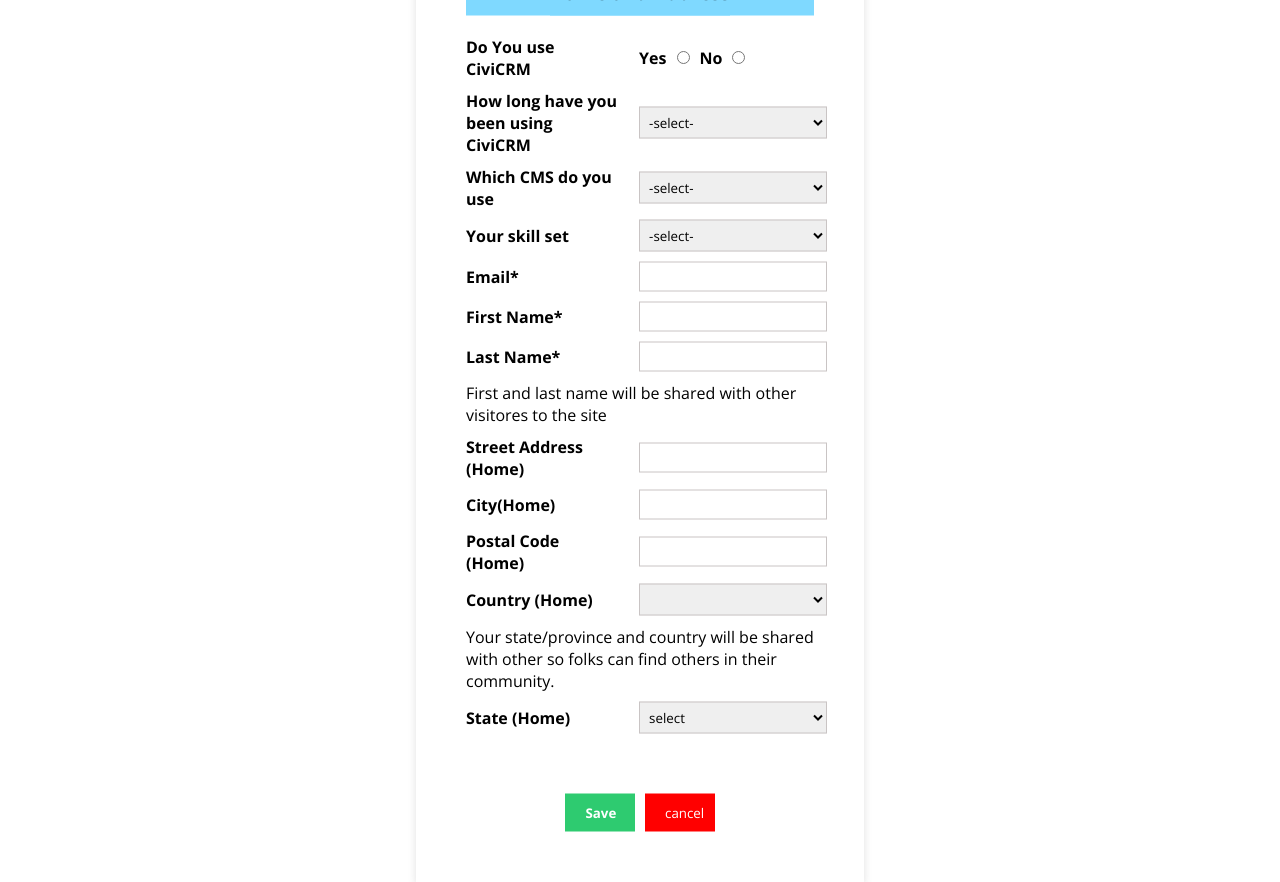
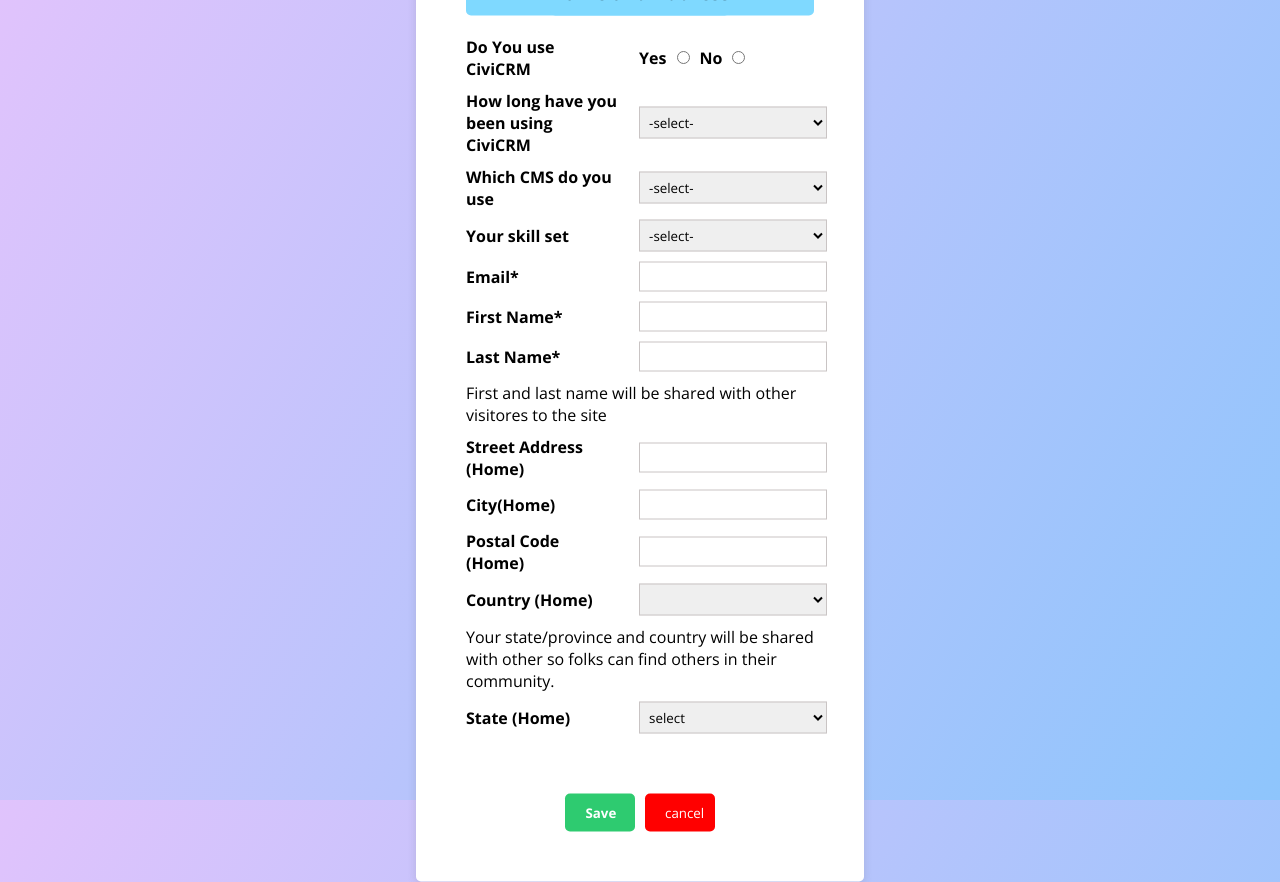
Before and after one commit to hassammd/Html-form, a plain HTML site: page index.html in a window 1280 px wide. Drawn offline with nearby package versions, Linux system fonts and the light colour scheme.

Commit message:
desing form improved

```diff
--- a/style.css
+++ b/style.css
@@ -8,6 +8,11 @@
   font-optical-sizing: auto;
   font-style: normal;
   font-variation-settings: "wdth" 100;
+}
+body {
+  width: 100%;
+  height: 100vh;
+  background-image: linear-gradient(120deg, #e0c3fc 0%, #8ec5fc 100%);
 }
 form {
   width: 100%;
@@ -24,6 +29,8 @@ form {
   left: 50%;
   transform: translate(-50%, -50%);
   width: 35%;
+  border-radius: 5px;
+  background-color: #fff;
 }
 
 .form-fields {
@@ -42,6 +49,7 @@ form {
   font-weight: 500;
   font-size: 20px;
   margin-bottom: 20px;
+  border-radius: 5px;
 }
 .form-fields label,
 .form-fields span {
@@ -83,9 +91,11 @@ form {
   outline: none;
   border: none;
   font-weight: bold;
+  border-radius: 5px;
 }
 .cancel-btn {
   background-color: red;
   color: #fff;
   border: none;
+  border-radius: 5px;
 }
```
